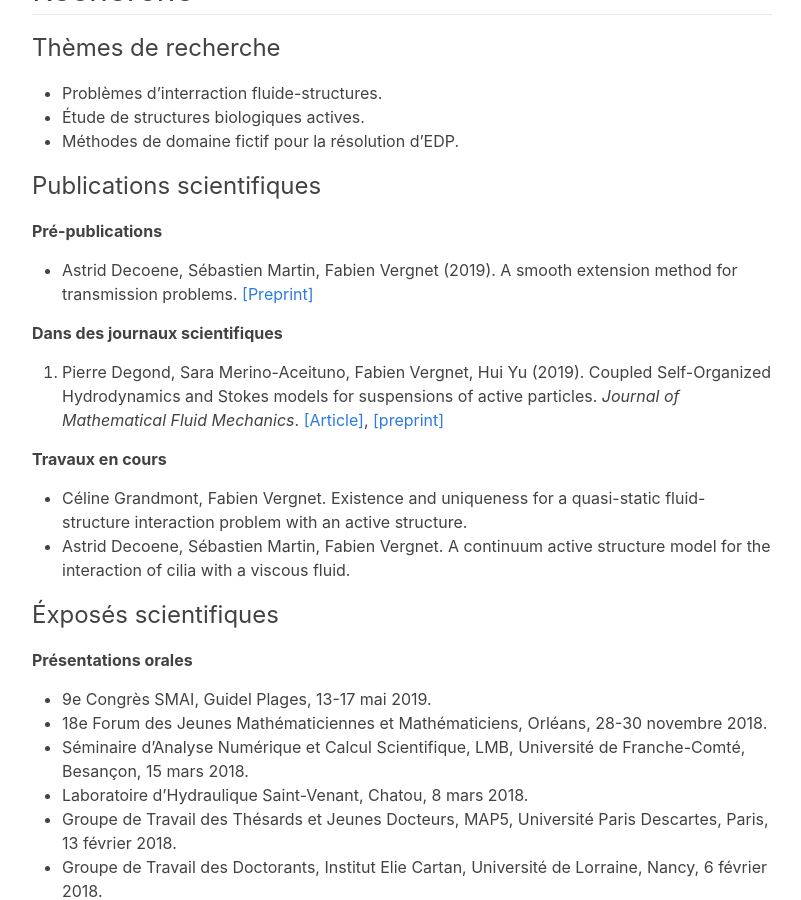
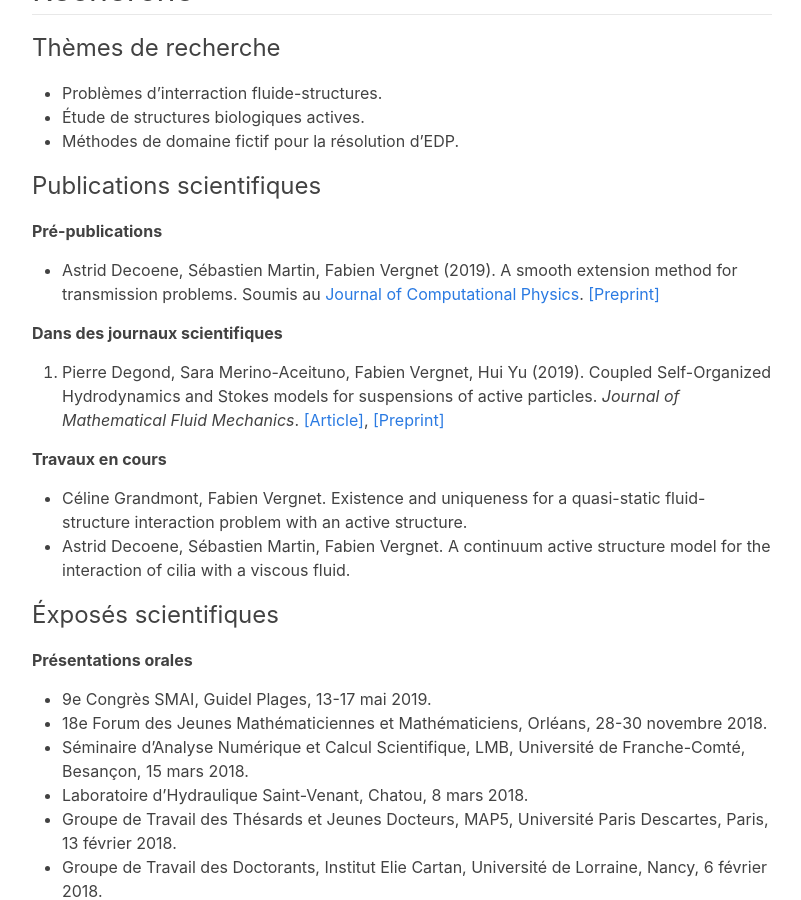
Before and after one commit to Fvergnet/fvergnet.github.io, a Jekyll site: the page built from index.md, in a window 1280 px wide and 900 px high, scrolled down 740 px. Shown: the whole window, without its empty margins (238-1039 px from the left). Built offline with Jekyll 4.4.1, drawn with Linux system fonts in a browser that asks for light colours; our own code applies the rules of GitHub Pages for plain Markdown files.

Commit message:
add submission to JCP

```diff
--- a/index.md
+++ b/index.md
@@ -28,11 +28,11 @@ J'ai récemment soutenu une thèse en mathématiques appliquées au Laboratoire
 
 **Pré-publications**
 
-- Astrid Decoene, Sébastien Martin, Fabien Vergnet (2019). A smooth extension method for transmission problems. [[Preprint]](https://hal.archives-ouvertes.fr/hal-02146271v1)
+- Astrid Decoene, Sébastien Martin, Fabien Vergnet (2019). A smooth extension method for transmission problems. Soumis au [Journal of Computational Physics](https://www.journals.elsevier.com/journal-of-computational-physics). [[Preprint]](https://hal.archives-ouvertes.fr/hal-02146271v1)
 
 **Dans des journaux scientifiques**
 
-0. Pierre Degond, Sara Merino-Aceituno, Fabien Vergnet, Hui Yu (2019). Coupled Self-Organized Hydrodynamics and Stokes models for suspensions of active particles. *Journal of Mathematical Fluid Mechanics*. [[Article]](https://rdcu.be/bjyha), [[preprint]](https://arxiv.org/pdf/1706.05666.pdf)
+0. Pierre Degond, Sara Merino-Aceituno, Fabien Vergnet, Hui Yu (2019). Coupled Self-Organized Hydrodynamics and Stokes models for suspensions of active particles. *Journal of Mathematical Fluid Mechanics*. [[Article]](https://rdcu.be/bjyha), [[Preprint]](https://arxiv.org/pdf/1706.05666.pdf)
 {: reversed="reversed"}
 
 **Travaux en cours**
```
Also changed, not shown: 5 other files.
